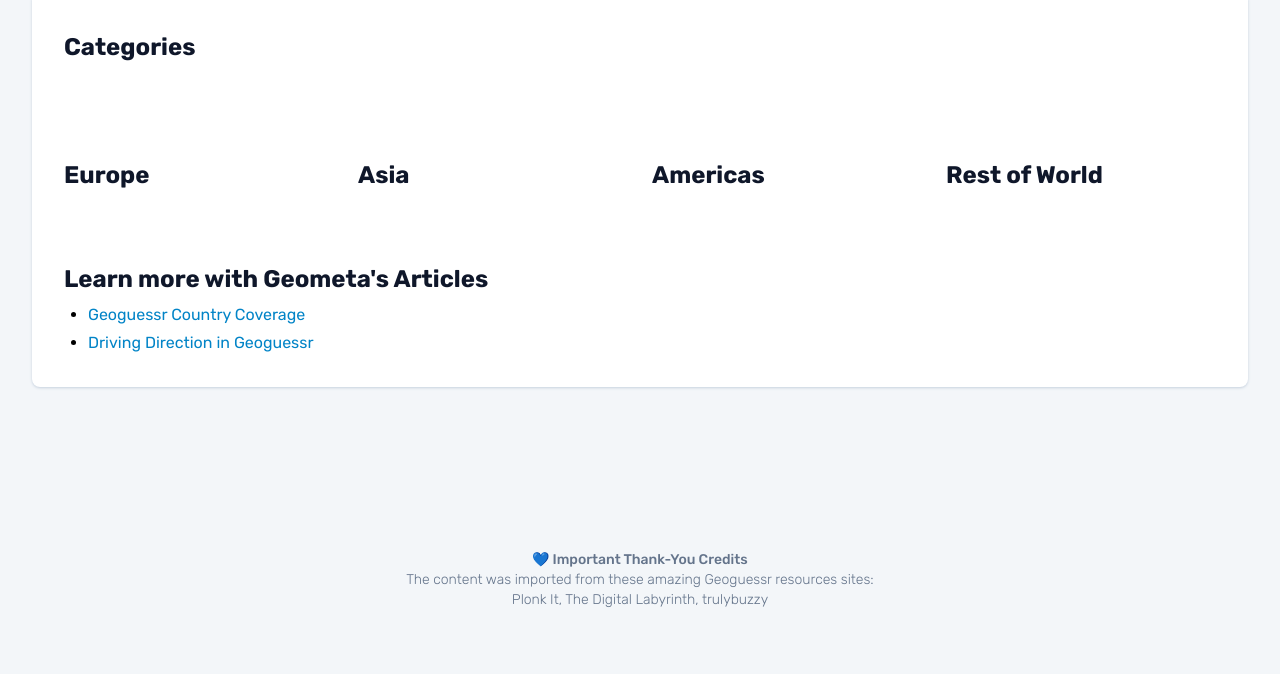
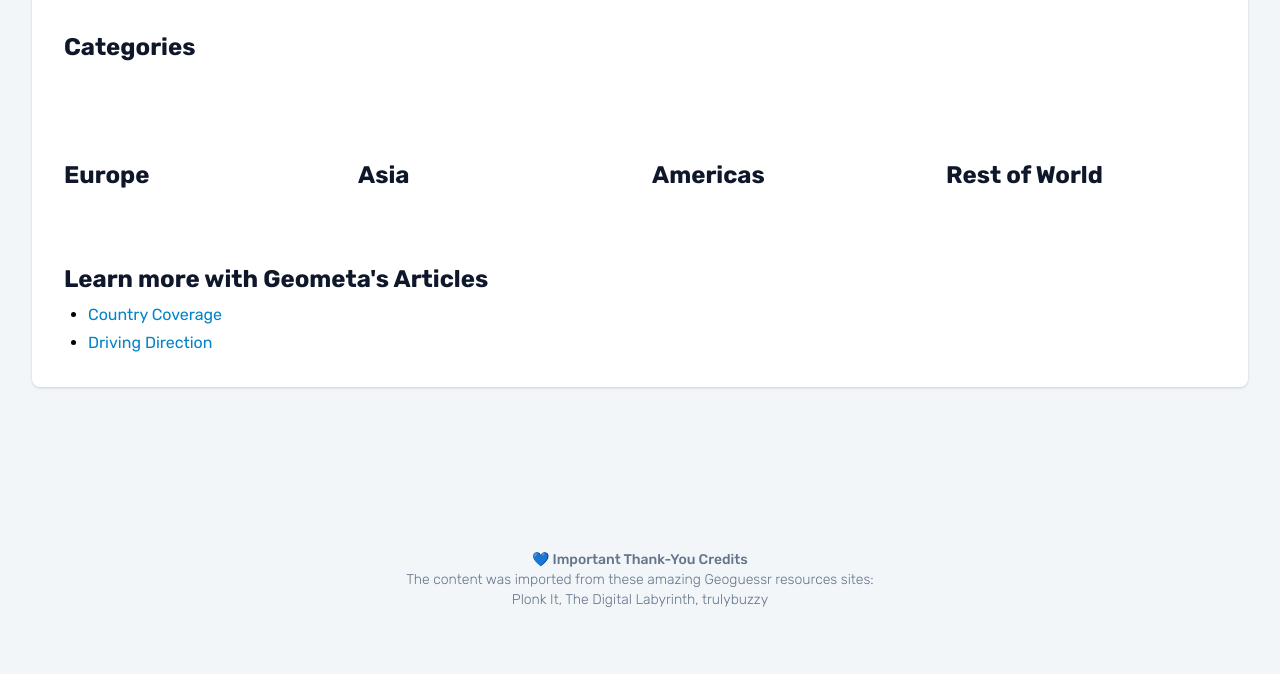
Before and after one commit to therealPaulPlay/geometas, a Django app: template cms/templates/cms/metas_index.html in a window 1280 px wide. Shown: the part 314-988 px from the top of the page. Run offline with Django 3.2, Linux system fonts and the light colour scheme; the template is opened without the code that fills it, so the values that code supplies are empty; style sheets or scripts are compiled from the project's sources.

Commit message:
Update metas_index.html

```diff
--- a/cms/templates/cms/metas_index.html
+++ b/cms/templates/cms/metas_index.html
@@ -50,10 +50,10 @@
             <h2 class="text-2xl font-bold text-slate-900">Learn more with Geometa's Articles</h2>
             <ul class="ml-6 mt-2 list-disc list-outside">
                 <li class="mt-1">
-                    <a class="text-base font-normal text-sky-600 hover:text-sky-700" href="{% url 'articles:country_coverage' %}">Geoguessr Country Coverage</a>
+                    <a class="text-base font-normal text-sky-600 hover:text-sky-700" href="{% url 'articles:country_coverage' %}">Country Coverage</a>
                 </li>
                 <li class="mt-1">
-                    <a class="text-base font-normal text-sky-600 hover:text-sky-700" href="{% url 'articles:driving_direction' %}">Driving Direction in Geoguessr</a>
+                    <a class="text-base font-normal text-sky-600 hover:text-sky-700" href="{% url 'articles:driving_direction' %}">Driving Direction</a>
                 </li>
             </ul>
         </div>
```
